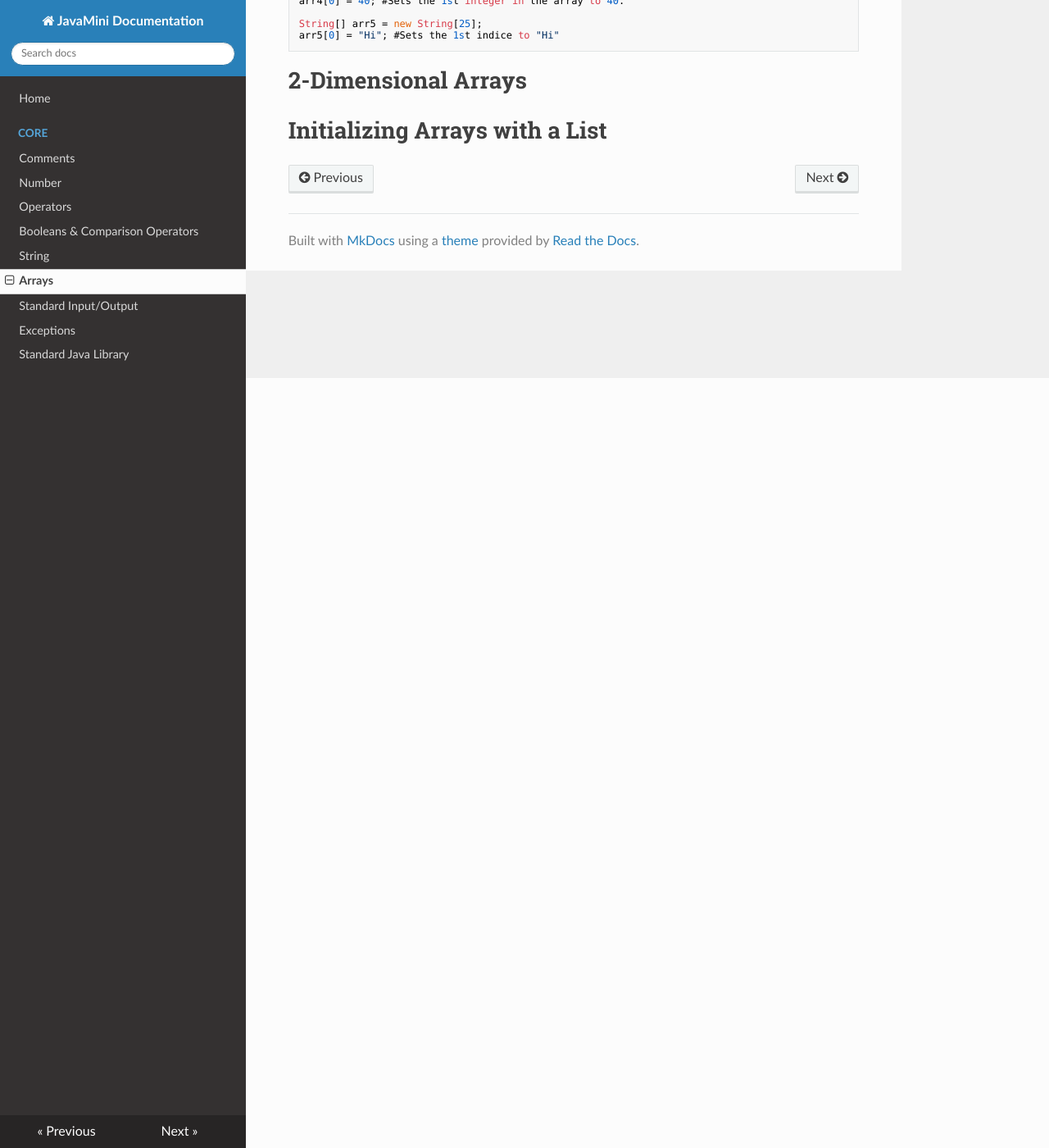
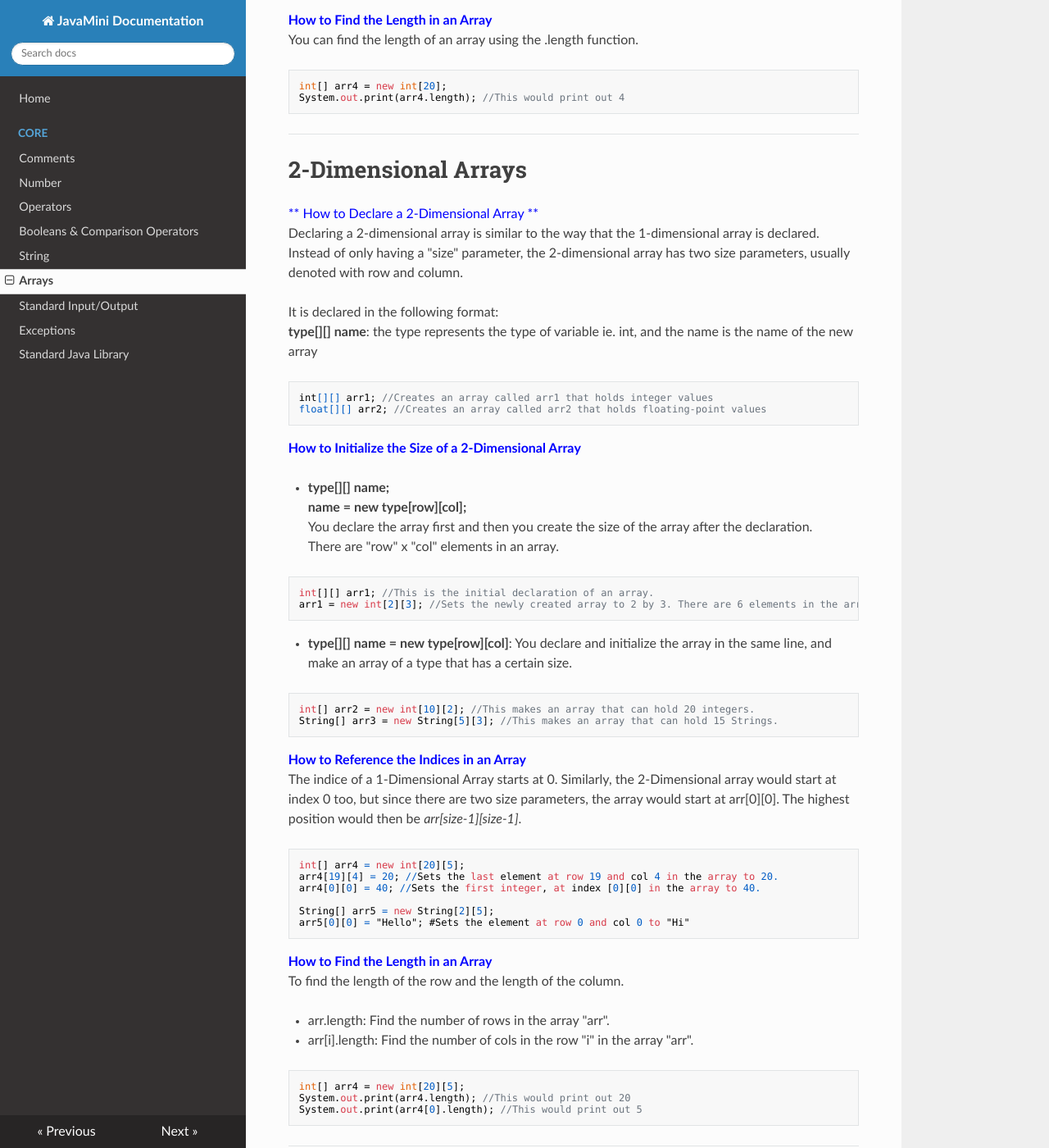
Before and after one commit to bofeng/javamini-doc, an MkDocs documentation site: the page built from doc/core/arrays.md, in a window 1280 px wide and 1400 px high, scrolled down 939 px. Shown: the whole window at 82% size. Built offline with MkDocs 1.6.1, drawn with Linux system fonts in a browser that asks for light colours; nearby versions of some CDN libraries; old or Windows-style settings are respelled for this version of MkDocs; some of the changed text lies outside the part shown.

Commit message:
Added documentation for 2-D arrays and changed documentation for 1-D array

````diff
--- a/doc/core/arrays.md
+++ b/doc/core/arrays.md
@@ -1,44 +1,104 @@
 # 1-Dimensional Arrays
 
-**How to Declare an Array**
+<span style="color:blue">**How to Declare an Array**</span>
 It is declared in the following format:
-type[] name: the type represents the type of variable ie. int, and the name is the name of the new array
+**type[] name**: the type represents the type of variable ie. int, and the name is the name of the new array
+
 ```
-int[] arr1; #Creates an array called arr1 that holds integer values
-float[] arr2; #Creates an array called arr2 that holds floating-point values
+int[] arr1; //Creates an array called arr1 that holds integer values
+float[] arr2; //Creates an array called arr2 that holds floating-point values
 ```
----
-**How to Initialize the Size of an Array**
+
+<span style="color:blue">**How to Initialize the Size of an Array** </span>
 In Java, you must declare the size of the array. If not, the size will _always_ be zero.
 
-* type[] name;
-  name = new type[size];
+* **type[] name;**
+  **name = new type[size];**
   You declare the array first and then you create the size of the array after the declaration.
 
 ```
-int[] arr1; #This is the initial declaration of an array.
-arr1 = new int[2]; #This sets the newly created array to size 2.
+int[] arr1; //This is the initial declaration of an array.
+arr1 = new int[2]; //This sets the newly created array to size 2.
 ```
 
-* type[] name = new type[size]: You declare and initialize the array in the same line, and make an array of a type that has a certain size.
+* **type[] name = new type[size]**: You declare and initialize the array in the same line, and make an array of a type that has a certain size.
 
 ```
-int[] arr2 = new int[10]; #This makes an array that can hold 10 integers.
-String[] arr3 = new String[5]; #This makes an array that can hold 5 Strings.
+int[] arr2 = new int[10]; //This makes an array that can hold 10 integers.
+String[] arr3 = new String[5]; //This makes an array that can hold 5 Strings.
 ```
----
-**How to Reference the Indices in an Array**
+
+<span style="color:blue">**How to Reference the Indices in an Array**  </span>
 The indices of an array start at 0. So, the first element of an array would be at the 0th position.
 The highest position would then be _size - 1_.
 ```
 int[] arr4 = new int[20];
-arr4[1] = 20; #Sets the 2nd integer in the array to 20.
-arr4[0] = 40; #Sets the 1st integer in the array to 40.
+arr4[1] = 20; //Sets the 2nd integer in the array to 20.
+arr4[0] = 40; //Sets the 1st integer in the array to 40.
 
 String[] arr5 = new String[25];
-arr5[0] = "Hi"; #Sets the 1st indice to "Hi"
+arr5[0] = "Hi"; //Sets the 1st indice to "Hi"
 ```
 
+<span style="color:blue">**How to Find the Length in an Array**  </span>
+You can find the length of an array using the .length function.
+```
+int[] arr4 = new int[20];
+System.out.print(arr4.length); //This would print out 4
+```
+---
 # 2-Dimensional Arrays
+<span style="color:blue">** How to Declare a 2-Dimensional Array ** </span>
+Declaring a 2-dimensional array is similar to the way that the 1-dimensional array is declared. Instead of only having a "size" parameter, the 2-dimensional array has two size parameters, usually denoted with row and column.
 
+It is declared in the following format:
+**type[][] name**: the type represents the type of variable ie. int, and the name is the name of the new array
+```
+int[][] arr1; //Creates an array called arr1 that holds integer values
+float[][] arr2; //Creates an array called arr2 that holds floating-point values
+```
+
+<span style="color:blue">**How to Initialize the Size of a 2-Dimensional Array** </span>
+
+* **type[][] name;**
+  **name = new type[row][col];**
+  You declare the array first and then you create the size of the array after the declaration.
+  There are "row" x "col" elements in an array.
+
+```
+int[][] arr1; //This is the initial declaration of an array.
+arr1 = new int[2][3]; //Sets the newly created array to 2 by 3. There are 6 elements in the array.
+```
+
+* **type[][] name = new type[row][col]**: You declare and initialize the array in the same line, and make an array of a type that has a certain size.
+
+```
+int[] arr2 = new int[10][2]; //This makes an array that can hold 20 integers.
+String[] arr3 = new String[5][3]; //This makes an array that can hold 15 Strings.
+```
+
+<span style="color:blue">**How to Reference the Indices in an Array**  </span>
+The indice of a 1-Dimensional Array starts at 0. Similarly, the 2-Dimensional array would start at index 0 too, but since there are two size parameters, the array would start at arr[0][0].
+The highest position would then be _arr[size-1][size-1]_.
+```
+int[] arr4 = new int[20][5];
+arr4[19][4] = 20; //Sets the last element at row 19 and col 4 in the array to 20.
+arr4[0][0] = 40; //Sets the first integer, at index [0][0] in the array to 40.
+
+String[] arr5 = new String[2][5];
+arr5[0][0] = "Hello"; #Sets the element at row 0 and col 0 to "Hi"
+```
+
+<span style="color:blue">**How to Find the Length in an Array**  </span>
+To find the length of the row and the length of the column.
+
+* arr.length: Find the number of rows in the array "arr".
+* arr[i].length: Find the number of cols in the row "i" in the array "arr".
+
+```
+int[] arr4 = new int[20][5];
+System.out.print(arr4.length); //This would print out 20
+System.out.print(arr4[0].length); //This would print out 5
+```
+---
 # Initializing Arrays with a List
````
